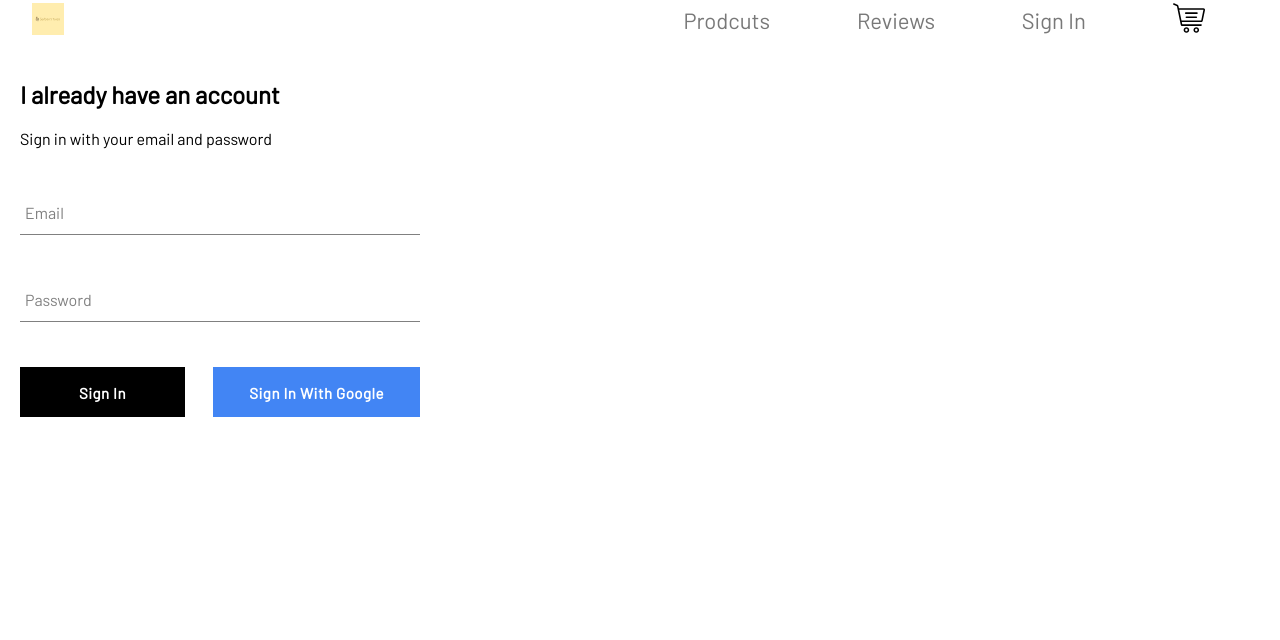
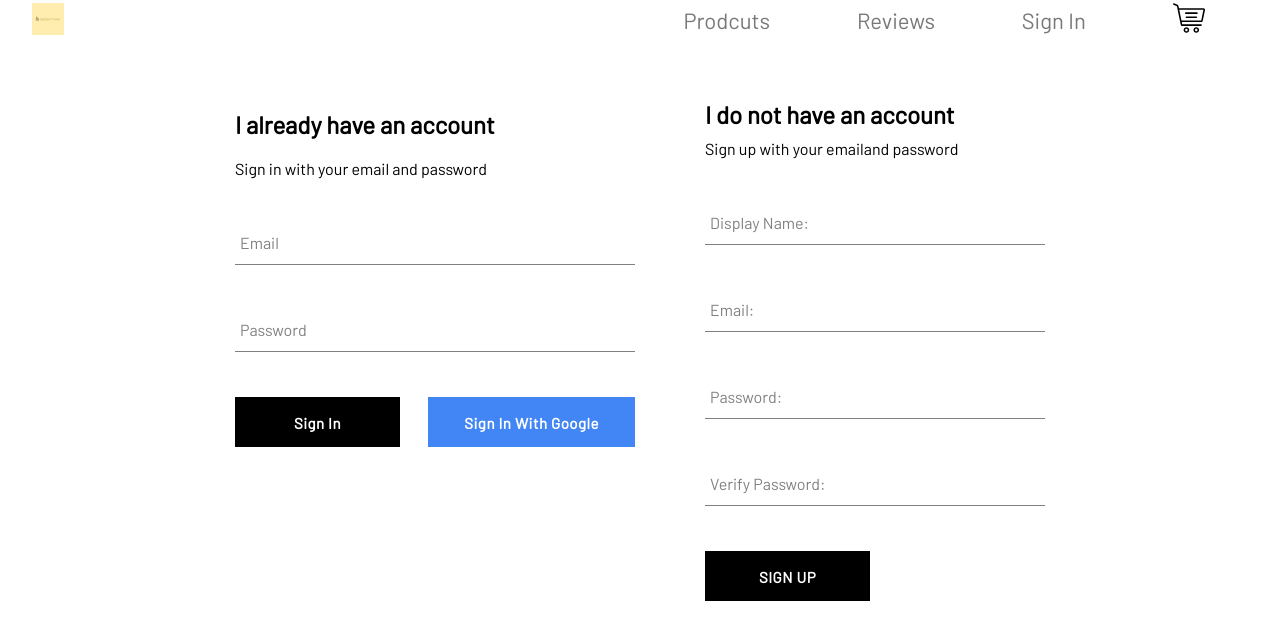
Before and after one commit to Calcopod/website-2, a React (Create React App) app: page /sign-in in a window 1280 px wide. Shown: the top 640 px of the page. Built offline with nearby package versions, Linux system fonts and the light colour scheme; no server answers.

Commit message:
Implemented email sign-up posibilities. Still need to fix UserCreation upon doing so

```diff
--- /dev/null
+++ b/src/Components/SignUp/sign-up.component.jsx
@@ -0,0 +1,104 @@
+import React, { Component } from 'react'
+import CustomButton from '../CustomButton/custom-btn.component'
+import InputForm from '../InputForm/input-form.component'
+import { auth, createUserProfile } from '../../Firebase/firebase.utility'
+import './sign-up.styles.scss'
+
+class SignUp extends Component {
+  constructor() {
+    super()
+
+    this.state = {
+      displayName: '',
+      email: '',
+      password: '',
+      verifyPassword: ''
+    }
+  }
+
+  handleChange = event => {
+    const { name, value } = event.target
+
+    this.setState({ [name]: value })
+  }
+
+  handleSubmit = async event => {
+    event.preventDefault()
+
+    // Check if password and password verify are the same:
+    if( this.state.password !== this.state.verifyPassword ) {
+      alert("Passwords do not match!")
+      return
+    };
+
+    const { displayName } = this.state
+
+    try {
+      // Auth user using firebase:
+      const { user } = auth.createUserWithEmailAndPassword( this.state.email, this.state.password )
+
+      const userObj = {
+        displayName: displayName,
+        ...user
+      }
+
+      createUserProfile( userObj )
+
+    } catch ( error ) {
+      console.log("An error occured during email sign-up: ", error)
+    }
+
+  }
+
+  render() {
+    return (
+      <div className="sign-up">
+        <h2 className="title">I do not have an account</h2>
+        <span>Sign up with your emailand password</span>
+        <form  onSubmit={this.handleSubmit}>
+          <InputForm
+            type="text"
+            name="displayName"
+            label="Display Name:"
+            value={this.state.displayName}
+            onChange={this.handleChange}
+            required
+          />
+
+          <InputForm
+            type="text"
+            name="email"
+            label="Email:"
+            value={this.state.email}
+            onChange={this.handleChange}
+            required
+          />
+
+          <InputForm
+            type="text"
+            name="password"
+            label="Password:"
+            value={this.state.password}
+            onChange={this.handleChange}
+            required
+          />
+
+          <InputForm
+            type="text"
+            name="verifyPassword"
+            label="Verify Password:"
+            value={this.state.verifyPassword}
+            onChange={this.handleChange}
+            required
+          />
+
+          <CustomButton
+            type="submit"
+          > SIGN UP </CustomButton>
+        </form>
+      </div>
+    )
+  }
+}
+
+export default SignUp;
--- /dev/null
+++ b/src/Components/SignUp/sign-up.styles.scss
@@ -0,0 +1,11 @@
+.sign-up {
+  display: flex;
+  flex-direction: column;
+  width: 380px;
+
+  padding: 20px;
+
+  .title {
+    margin: 10px 0;
+  }
+}
--- a/src/Pages/Sign-in&up/sign-in-and-up.component.jsx
+++ b/src/Pages/Sign-in&up/sign-in-and-up.component.jsx
@@ -1,10 +1,12 @@
 import React from 'react'
 import SignIn from '../../Components/SignIn/sign-in.component'
+import SignUp from '../../Components/SignUp/sign-up.component'
 import './sign-in-and-up.styles.scss'
 
 const SignInAndUp = () => (
-  <div>
+  <div className="sign-in-and-sign-up">
     <SignIn />
+    <SignUp />
   </div>
 )
 
--- a/src/Pages/Sign-in&up/sign-in-and-up.styles.scss
+++ b/src/Pages/Sign-in&up/sign-in-and-up.styles.scss
@@ -0,0 +1,6 @@
+.sign-in-and-sign-up {
+  width: 850px;
+  display: flex;
+  justify-content: space-between;
+  margin: 30px auto;
+}
```
